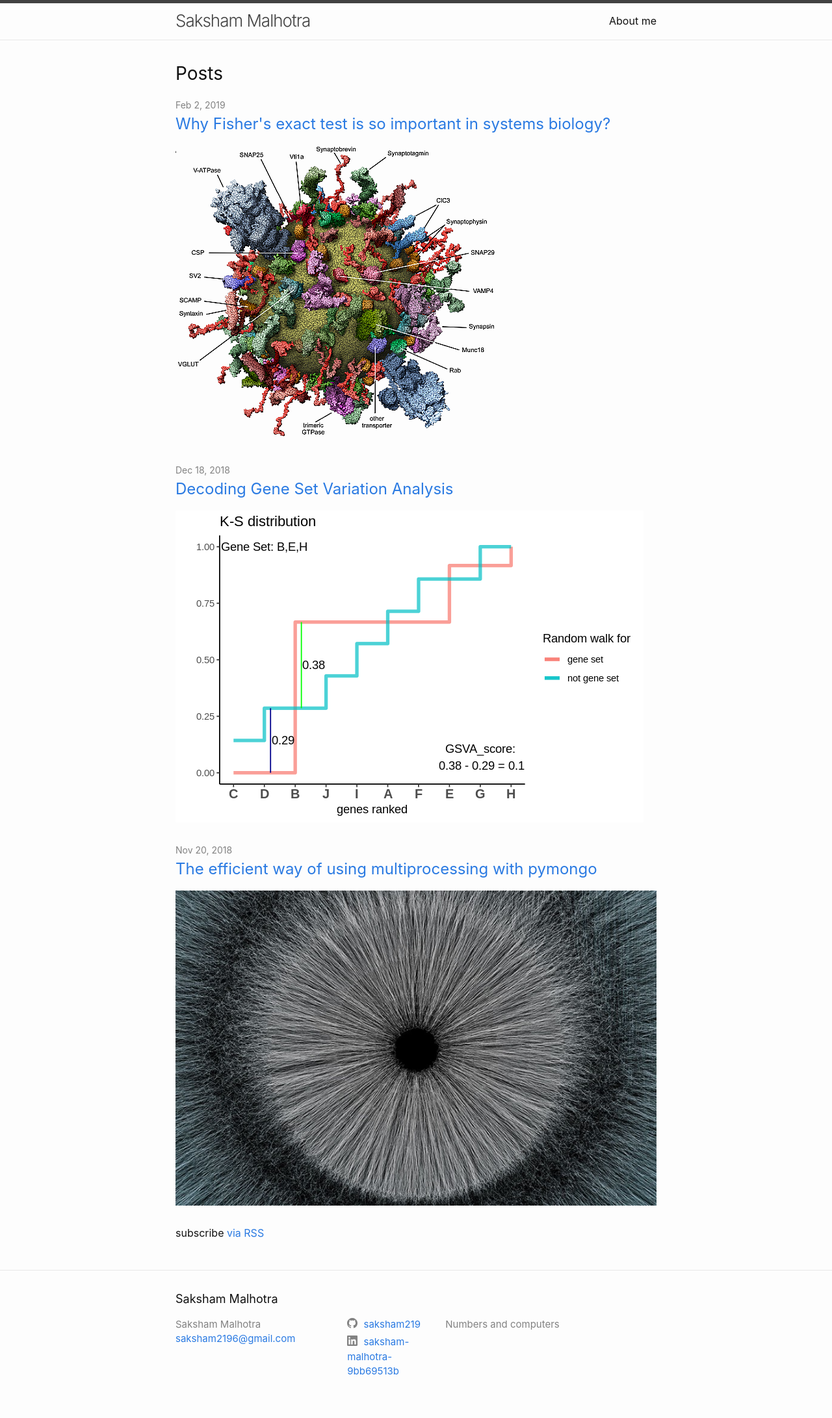
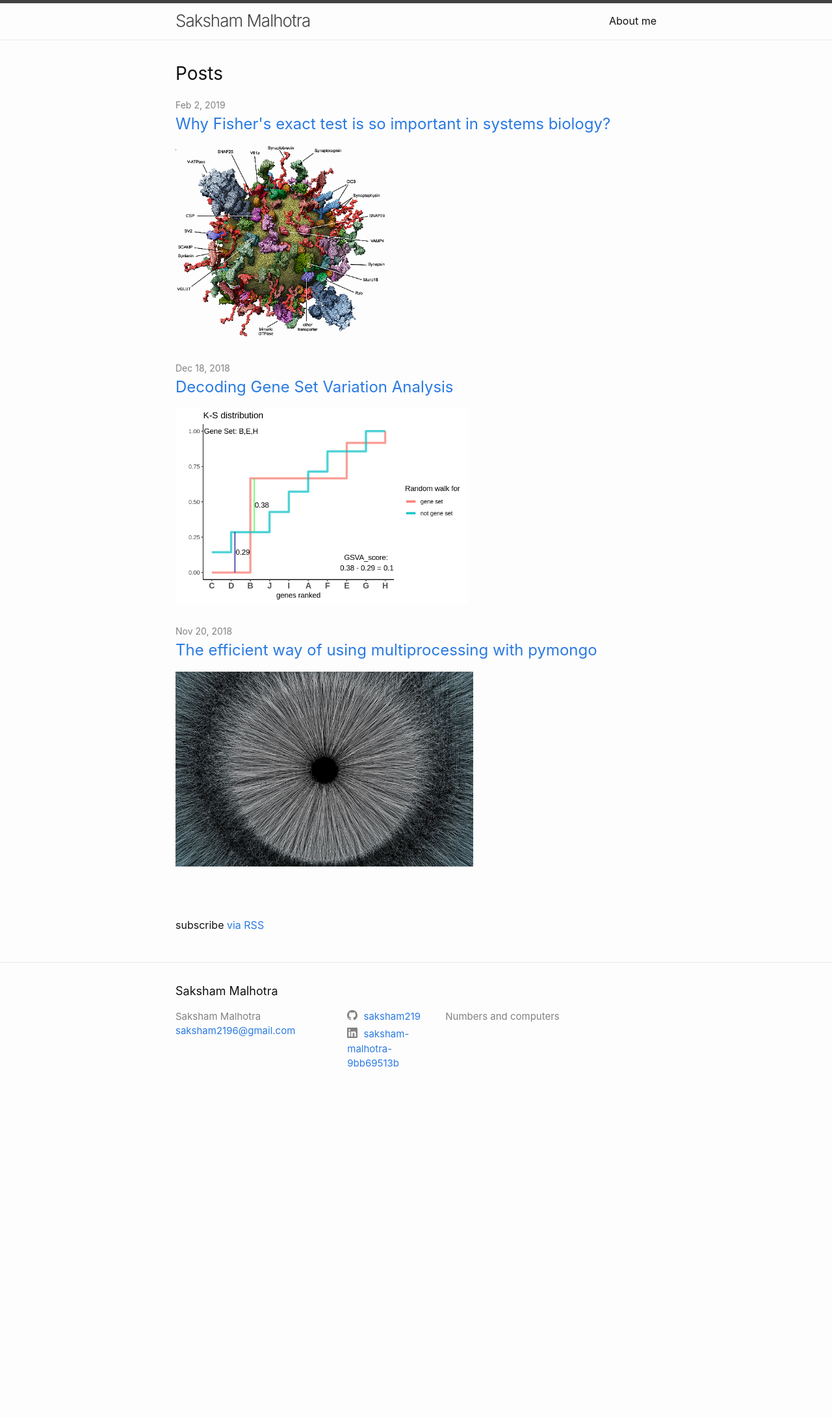
Before and after one commit to saksham219/saksham219.github.io, a Jekyll site: the page built from index.md, in a window 1280 px wide. Shown: the whole page at 65% size. Built offline with Jekyll 4.4.1, drawn with Linux system fonts in a browser that asks for light colours; after the commit the page ends 1709 px from its top, so only the background shows below that.

Commit message:
change featured image sizes

```diff
--- a/_includes/post-featured-image.html
+++ b/_includes/post-featured-image.html
@@ -1 +1 @@
-<img class="feat-img" src="{{ site.baseurl }}/img/{{ include.image }}" alt="{{ include.alt | default: 'image representing a theme in this article' }}" />
+<img class="feat-img" src="{{ site.baseurl }}/img/{{ include.image }}" alt="{{ include.alt | default: 'image representing a theme in this article' }}" style="height:300px"; />
--- a/_layouts/home.html
+++ b/_layouts/home.html
@@ -16,19 +16,21 @@ layout: default
       <li>
         {%- assign date_format = site.minima.date_format | default: "%b %-d, %Y" -%}
         <span class="post-meta">{{ post.date | date: date_format }}</span>
-        <h3>
+	<br />
+	<h3>
           <a class="post-link" href="{{ post.url | relative_url }}">
             {{ post.title | escape }}
           </a>
         </h3>
 	{% if post.featured-image %}{% include post-featured-image.html image=post.featured-image alt=post.featured-image-alt %}{% endif %}
+	<br />
         {%- if site.show_excerpts -%}
           {{ post.excerpt }}
         {%- endif -%}
       </li>
       {%- endfor -%}
     </ul>
-
+    <br /><br />
     <p class="rss-subscribe">subscribe <a href="{{ "/feed.xml" | relative_url }}">via RSS</a></p>
   {%- endif -%}
 
```
